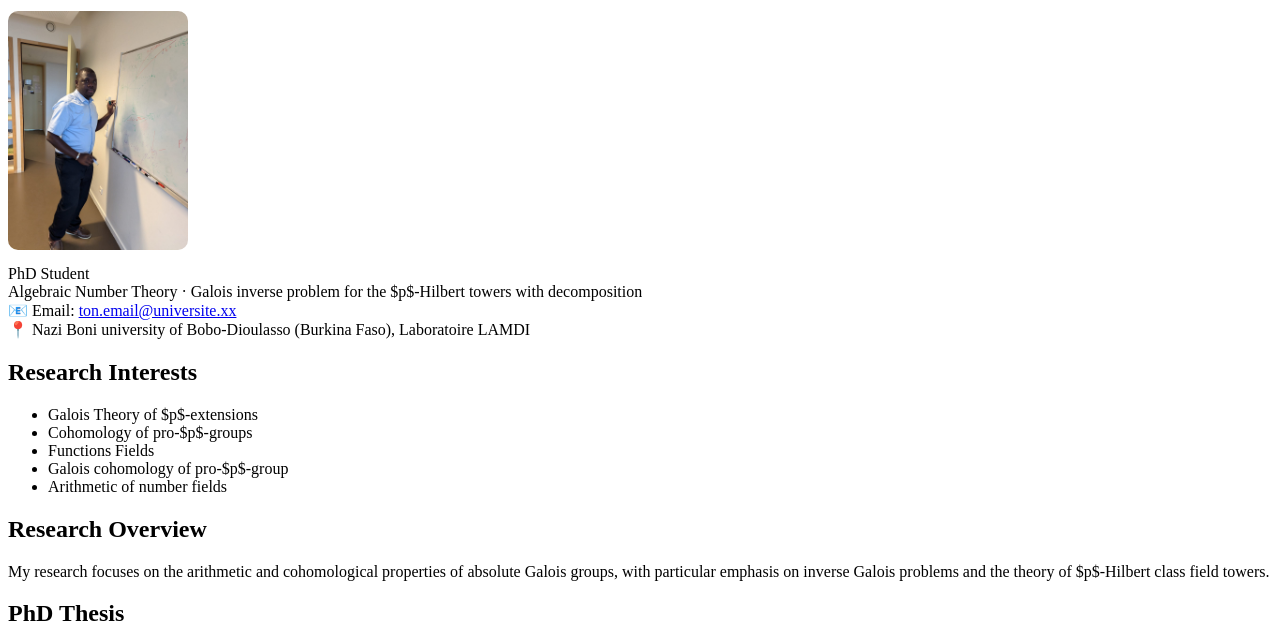
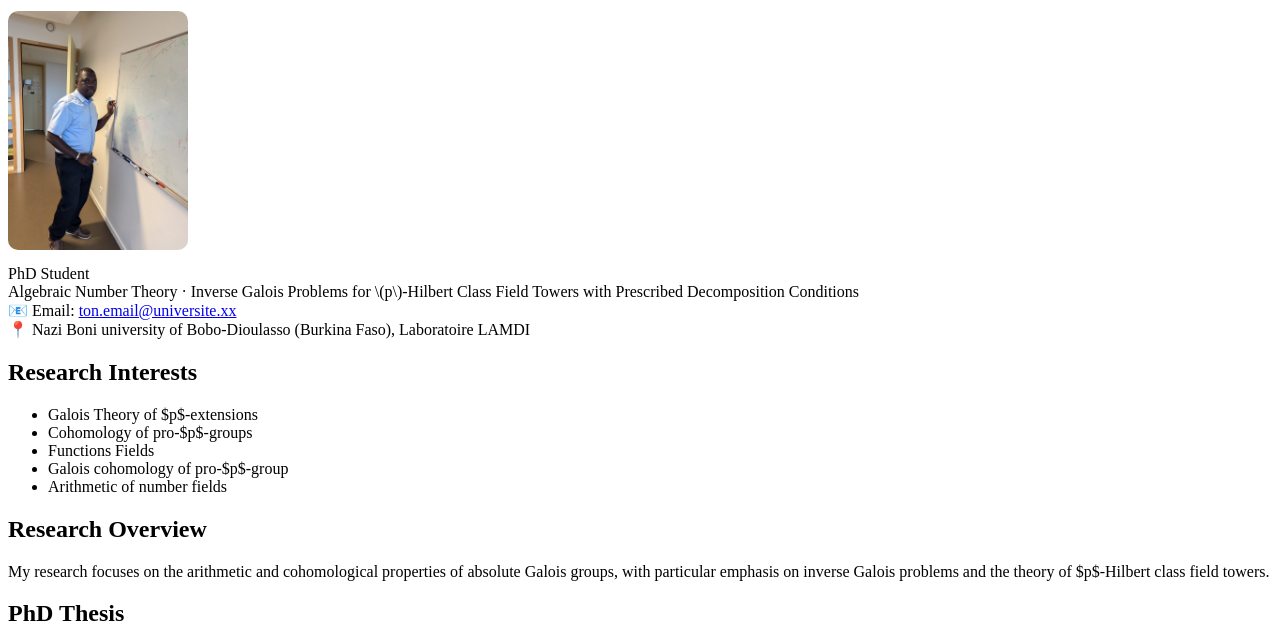
Before and after one commit to Krimo1986/sankarakarim.github.io, a plain HTML site: page index.html in a window 1280 px wide. Shown: the part 105-749 px from the top of the page. Drawn offline with Linux system fonts and the light colour scheme.

Commit message:
Update index.html

```diff
--- a/index.html
+++ b/index.html
@@ -28,15 +28,18 @@
 
 <body>
 
+
 <div class="header">
   <h1>Karim Sankara</h1>
-<img src="photo-karim.jpg" alt="Karim Sankara"
-     width="180"
-     style="border-radius:10px; margin-top:10px; margin-bottom:15px;">
+
+  <img src="photo-karim.jpg"
+       alt="Karim Sankara"
+       width="180"
+       style="border-radius:10px; margin-top:10px; margin-bottom:15px;">
 
   <div class="subtitle">
-    PhD  Student <br>
-    Algebraic Number Theory · Galois inverse problem for the $p$-Hilbert towers with decomposition
+    PhD Student <br>
+    Algebraic Number Theory · Inverse Galois Problems for \(p\)-Hilbert Class Field Towers with Prescribed Decomposition Conditions
   </div>
 
   <div class="contact">
```
